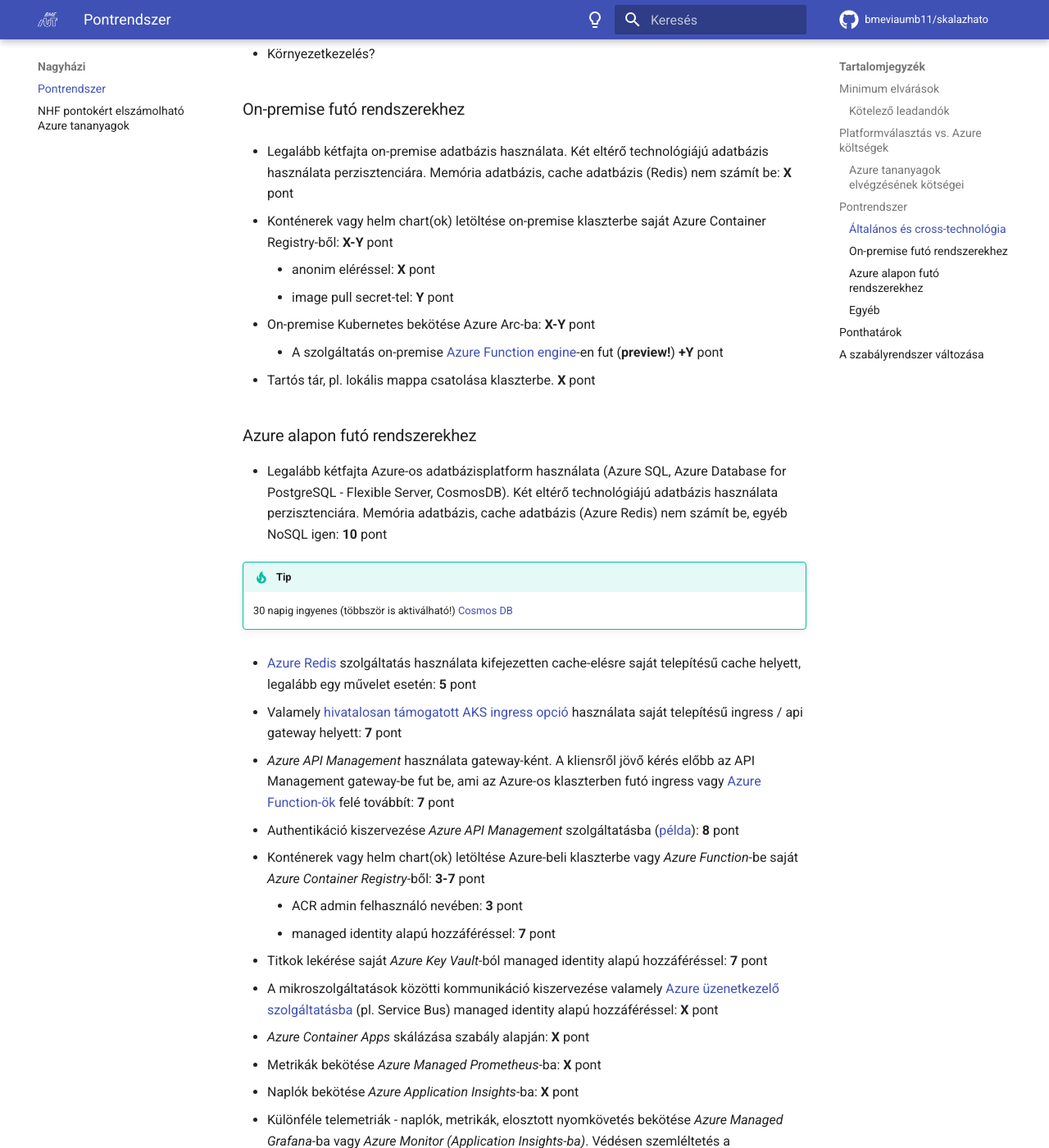
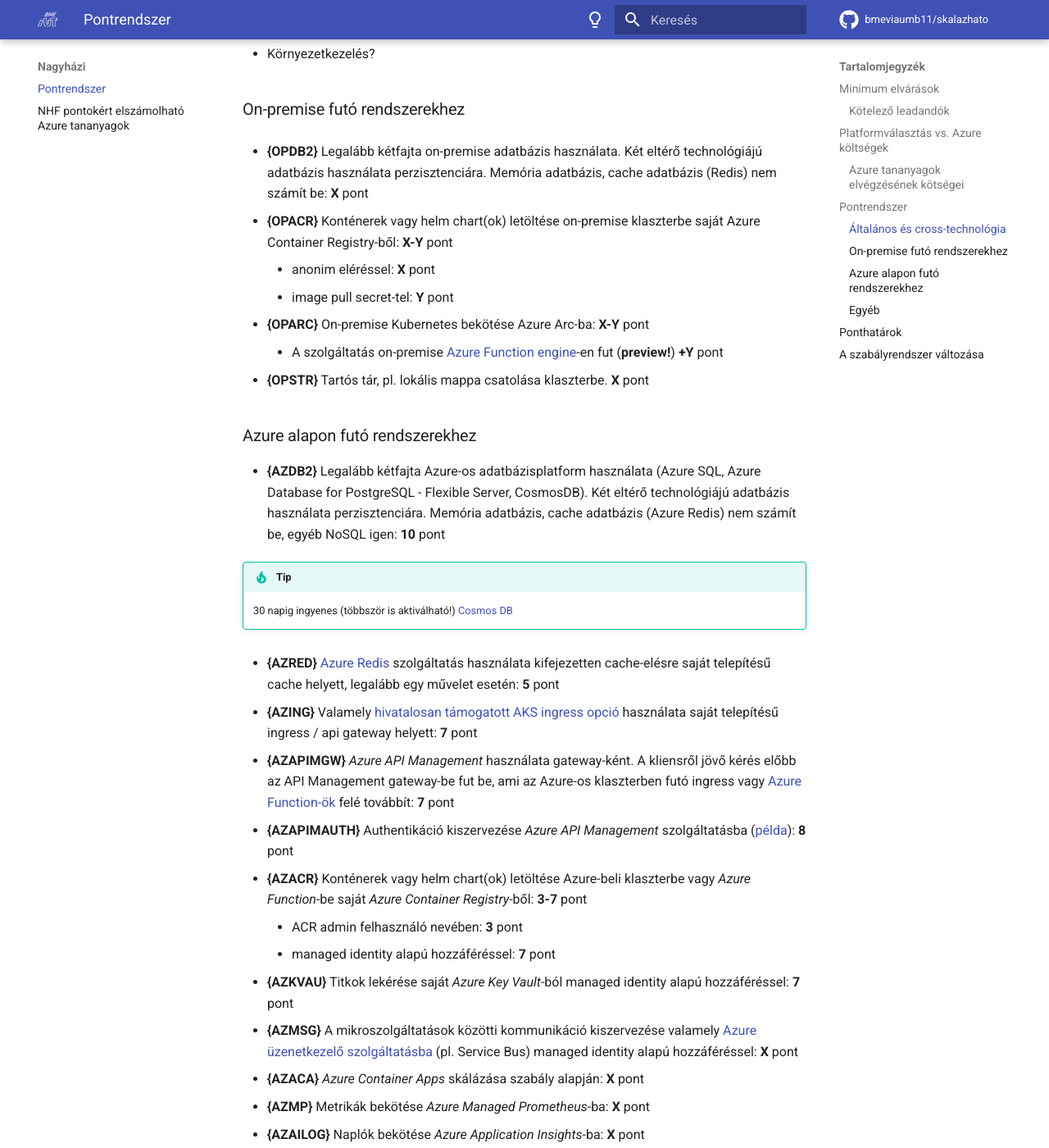
Before and after one commit to bmeviaumb11/skalazhato, an MkDocs documentation site: the page built from docs/homework/pontrendszer.md, in a window 1280 px wide and 1400 px high, scrolled down 5633 px. Shown: the whole window at 82% size. Built offline with MkDocs 1.6.1 and Material for MkDocs 9.7.7, drawn with Linux system fonts in a browser that asks for light colours; comment, search, counter and statistics services are not loaded; some of the changed text lies outside the part shown.

Commit message:
pont keys

```diff
--- a/docs/homework/pontrendszer.md
+++ b/docs/homework/pontrendszer.md
@@ -167,71 +167,71 @@
 
 ### On-premise futó rendszerekhez
 
-- Legalább kétfajta on-premise adatbázis használata. Két eltérő technológiájú adatbázis használata perzisztenciára. Memória adatbázis, cache adatbázis (Redis) nem számít be: **X** pont
+- **{OPDB2}** Legalább kétfajta on-premise adatbázis használata. Két eltérő technológiájú adatbázis használata perzisztenciára. Memória adatbázis, cache adatbázis (Redis) nem számít be: **X** pont
 
-- Konténerek vagy helm chart(ok) letöltése on-premise klaszterbe saját Azure Container Registry-ből: **X-Y** pont
+- **{OPACR}** Konténerek vagy helm chart(ok) letöltése on-premise klaszterbe saját Azure Container Registry-ből: **X-Y** pont
 
     - anonim eléréssel: **X** pont
     - image pull secret-tel: **Y** pont
 
-- On-premise Kubernetes bekötése Azure Arc-ba: **X-Y** pont
+- **{OPARC}** On-premise Kubernetes bekötése Azure Arc-ba: **X-Y** pont
 
     - A szolgáltatás on-premise [Azure Function engine](https://learn.microsoft.com/en-us/azure/app-service/overview-arc-integration)-en fut (**preview!**) **+Y** pont
 
-- Tartós tár, pl. lokális mappa csatolása klaszterbe. **X** pont
+- **{OPSTR}** Tartós tár, pl. lokális mappa csatolása klaszterbe. **X** pont
 
 ### Azure alapon futó rendszerekhez
 
-- Legalább kétfajta Azure-os adatbázisplatform használata (Azure SQL, Azure Database for PostgreSQL - Flexible Server, CosmosDB). Két eltérő technológiájú adatbázis használata perzisztenciára. Memória adatbázis, cache adatbázis (Azure Redis) nem számít be, egyéb NoSQL igen: **10** pont
+- **{AZDB2}** Legalább kétfajta Azure-os adatbázisplatform használata (Azure SQL, Azure Database for PostgreSQL - Flexible Server, CosmosDB). Két eltérő technológiájú adatbázis használata perzisztenciára. Memória adatbázis, cache adatbázis (Azure Redis) nem számít be, egyéb NoSQL igen: **10** pont
 
 !!! tip
 
     30 napig ingyenes (többször is aktiválható!) [Cosmos DB](https://cosmos.azure.com/try/)
 
-- [Azure Redis](https://azure.microsoft.com/en-us/products/cache) szolgáltatás használata kifejezetten cache-elésre saját telepítésű cache helyett, legalább egy művelet esetén: **5** pont
+- **{AZRED}** [Azure Redis](https://azure.microsoft.com/en-us/products/cache) szolgáltatás használata kifejezetten cache-elésre saját telepítésű cache helyett, legalább egy művelet esetén: **5** pont
 
-- Valamely [hivatalosan támogatott AKS ingress opció](https://learn.microsoft.com/en-us/azure/aks/concepts-network-ingress#compare-ingress-options) használata saját telepítésű ingress / api gateway helyett: **7** pont
+- **{AZING}** Valamely [hivatalosan támogatott AKS ingress opció](https://learn.microsoft.com/en-us/azure/aks/concepts-network-ingress#compare-ingress-options) használata saját telepítésű ingress / api gateway helyett: **7** pont
 
-- *Azure API Management* használata gateway-ként. A kliensről jövő kérés előbb az API Management gateway-be fut be, ami az Azure-os klaszterben futó ingress vagy [Azure Function-ök](https://azure.microsoft.com/en-us/blog/benefits-of-using-azure-api-management-with-microservices/) felé továbbít: **7** pont
+- **{AZAPIMGW}** *Azure API Management* használata gateway-ként. A kliensről jövő kérés előbb az API Management gateway-be fut be, ami az Azure-os klaszterben futó ingress vagy [Azure Function-ök](https://azure.microsoft.com/en-us/blog/benefits-of-using-azure-api-management-with-microservices/) felé továbbít: **7** pont
 
-- Authentikáció kiszervezése *Azure API Management* szolgáltatásba ([példa](https://learn.microsoft.com/en-us/azure/api-management/api-management-howto-protect-backend-with-aad)): **8** pont
+- **{AZAPIMAUTH}** Authentikáció kiszervezése *Azure API Management* szolgáltatásba ([példa](https://learn.microsoft.com/en-us/azure/api-management/api-management-howto-protect-backend-with-aad)): **8** pont
 
-- Konténerek vagy helm chart(ok) letöltése Azure-beli klaszterbe vagy *Azure Function*-be saját *Azure Container Registry*-ből: **3-7** pont
+- **{AZACR}** Konténerek vagy helm chart(ok) letöltése Azure-beli klaszterbe vagy *Azure Function*-be saját *Azure Container Registry*-ből: **3-7** pont
 
     - ACR admin felhasználó nevében: **3** pont
     - managed identity alapú hozzáféréssel: **7** pont
 
-- Titkok lekérése saját *Azure Key Vault*-ból managed identity alapú hozzáféréssel: **7** pont
+- **{AZKVAU}** Titkok lekérése saját *Azure Key Vault*-ból managed identity alapú hozzáféréssel: **7** pont
 
-- A mikroszolgáltatások közötti kommunikáció kiszervezése valamely [Azure üzenetkezelő szolgáltatásba](https://learn.microsoft.com/en-us/azure/service-bus-messaging/compare-messaging-services#comparison-of-services) (pl. Service Bus) managed identity alapú hozzáféréssel: **X** pont
+- **{AZMSG}** A mikroszolgáltatások közötti kommunikáció kiszervezése valamely [Azure üzenetkezelő szolgáltatásba](https://learn.microsoft.com/en-us/azure/service-bus-messaging/compare-messaging-services#comparison-of-services) (pl. Service Bus) managed identity alapú hozzáféréssel: **X** pont
 
-- *Azure Container Apps* skálázása szabály alapján: **X** pont
+- **{AZACA}** *Azure Container Apps* skálázása szabály alapján: **X** pont
 
-- Metrikák bekötése *Azure Managed Prometheus*-ba: **X** pont
+- **{AZMP}** Metrikák bekötése *Azure Managed Prometheus*-ba: **X** pont
 
-- Naplók bekötése *Azure Application Insights*-ba: **X** pont
+- **{AZAILOG}** Naplók bekötése *Azure Application Insights*-ba: **X** pont
 
-- Különféle telemetriák - naplók, metrikák, elosztott nyomkövetés bekötése *Azure Managed Grafana*-ba vagy *Azure Monitor (Application Insights-ba)*. Védésen szemléltetés a telemetriának megfelelő vizualizációkon, vagy naplók esetén lekérdezésken, keresztül: **X-Z** pont
+- **{AZTEL}** Különféle telemetriák - naplók, metrikák, elosztott nyomkövetés bekötése *Azure Managed Grafana*-ba vagy *Azure Monitor (Application Insights-ba)*. Védésen szemléltetés a telemetriának megfelelő vizualizációkon, vagy naplók esetén lekérdezésken, keresztül: **X-Z** pont
 
     - Egyféle telemetria: **X** pont
     - Kétféle telemetria: **Y** pont
     - Háromféle telemetria: **Z** pont
 
-- [*Azure Chaos Studio*](https://learn.microsoft.com/en-us/azure/chaos-studio/) használata káosz teszt futtatására: **7** pont
+- **{AZCS}** [*Azure Chaos Studio*](https://learn.microsoft.com/en-us/azure/chaos-studio/) használata káosz teszt futtatására: **7** pont
 
-- Tartós tár, például Azure Disk, Azure Files csatolása AKS, ACA klaszterbe vagy [Azure Function-be](https://learn.microsoft.com/en-us/azure/azure-functions/storage-considerations?tabs=azure-cli#mount-file-shares): **5** pont
+- **{AZSTR}** Tartós tár, például Azure Disk, Azure Files csatolása AKS, ACA klaszterbe vagy [Azure Function-be](https://learn.microsoft.com/en-us/azure/azure-functions/storage-considerations?tabs=azure-cli#mount-file-shares): **5** pont
 
-- [*Durable Functions*](https://learn.microsoft.com/en-us/azure/azure-functions/durable/durable-functions-overview) használata mikroszolgáltatások orkesztrációjára Azure Functions platformon: **5** pont
+- **{AZFDF}** [*Durable Functions*](https://learn.microsoft.com/en-us/azure/azure-functions/durable/durable-functions-overview) használata mikroszolgáltatások orkesztrációjára Azure Functions platformon: **5** pont
 
 ### Egyéb
 
-- A minimum elvárásokat teljesítő rendszer: **24** pont
+- **{BASE}** A minimum elvárásokat teljesítő rendszer: **24** pont
 
-- Minden félévközi házi feladat (6 db.) teljesítése. Nem arányosítható - csak akkor adható, ha *minden* házi teljesített: **6** pont
+- **{ALLHF}** Minden félévközi házi feladat (6 db.) teljesítése. Nem arányosítható - csak akkor adható, ha *minden* házi teljesített: **6** pont
 
-- Azure tananyagok elsajátítása, kizárólag a [külön leírt követelmények](mslearning.md) szerint: max. **24** pont
+- **{MSLEARN}** Azure tananyagok elsajátítása, kizárólag a [külön leírt követelmények](mslearning.md) szerint: max. **24** pont
 
-- Visszacsatolás. A véglegesített pontrendszer vagy tananyag javítása, bővítése, módosítása pull request-tel. Helyesírási hiba is lehet, de az oktatók döntenek, hogy pontot ér-e a módosítás. Többször is megszerezhető. **0-2** pont, összesen max. **6** pont
+- **{CONTRIB}** Visszacsatolás. A véglegesített pontrendszer vagy tananyag javítása, bővítése, módosítása pull request-tel. Helyesírási hiba is lehet, de az oktatók döntenek, hogy pontot ér-e a módosítás. Többször is megszerezhető. **0-2** pont, összesen max. **6** pont
 
 ## Ponthatárok
 
```
